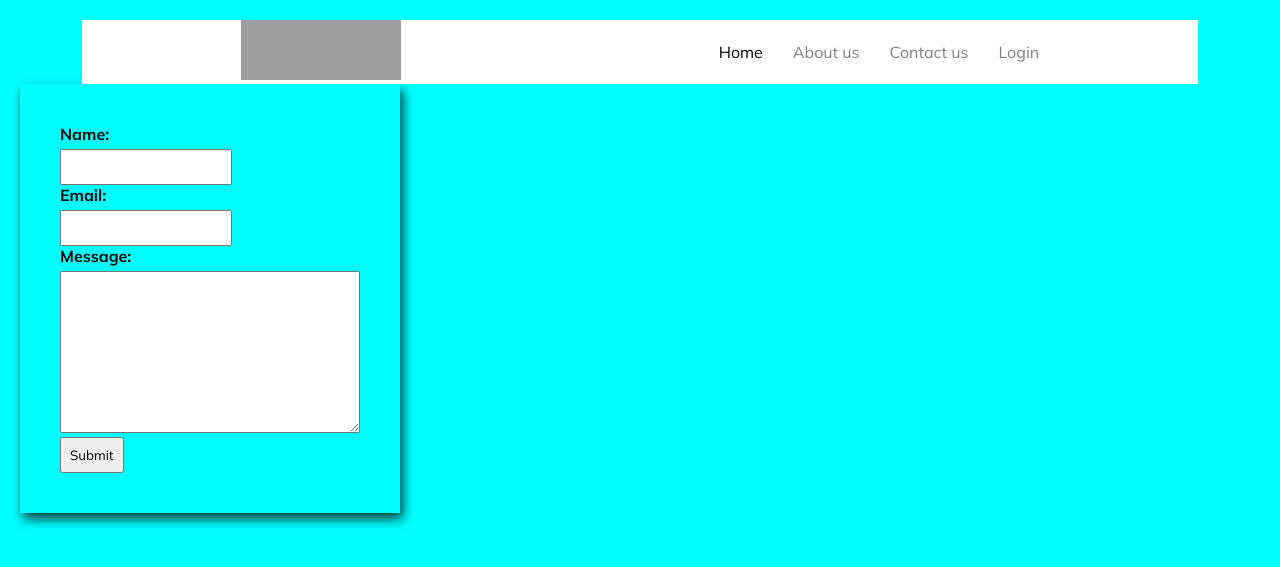
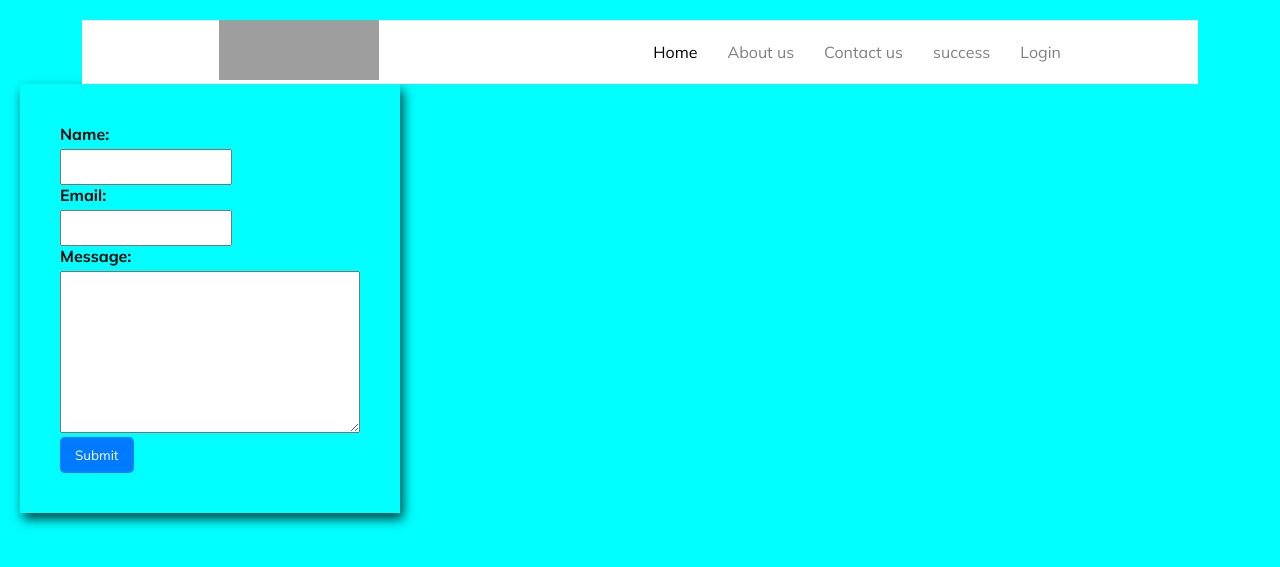
Before and after one commit to elvinsafarli329/backendcourseprojects, a Django app: page /account/contact/ in a window 1280 px wide. Shown: the top 567 px of the page. Run offline with Django 5.2, Linux system fonts and the light colour scheme; grey boxes are pictures that could not be loaded.

Commit message:
modified

```diff
--- a/django_project/account/views.py
+++ b/django_project/account/views.py
@@ -57,7 +57,7 @@ def contact_page(request):
     if form.is_valid():
         form.save()
         messages.success(request, "Your message has been sent successfully.")
-        return redirect('success')
+        return redirect('account:success')
     return render(request, 'contact.html', context)
 
 def success_view(request):
--- a/django_project/templates/base.html
+++ b/django_project/templates/base.html
@@ -28,7 +28,7 @@
             <li><a href="{% url 'main' %}">Home</a></li>
             <li><a href="{% url 'about' %}">About us</a></li>
             <li><a href="{% url 'account:contact' %}">Contact us</a></li>
-            <!-- <li><a href="{% url 'account:success' %}">success</a></li> -->
+            <li><a href="{% url 'account:success' %}">success</a></li>
 
             {% if request.user.is_authenticated%}
             <div class="dropdown">
--- a/django_project/templates/contact.html
+++ b/django_project/templates/contact.html
@@ -7,7 +7,7 @@
 
 {% block body %}
 <div class="login_design">
-<form action="/contact/" method="post">
+    <form method="post">
         {% csrf_token %}
         {% for field in form %}
             <div class="fieldWrapper">
@@ -15,7 +15,8 @@
                 {{ field.label_tag }} {{ field }}
             </div>
         {% endfor %}
-    <input type="submit" value="Submit">
+        <button type="submit">Submit</button>
     </form>
 </div>
+
 {% endblock body %}
```
Also changed, not shown: django_project/db.sqlite3. Lines whose indentation alone changed are shown as unchanged.
